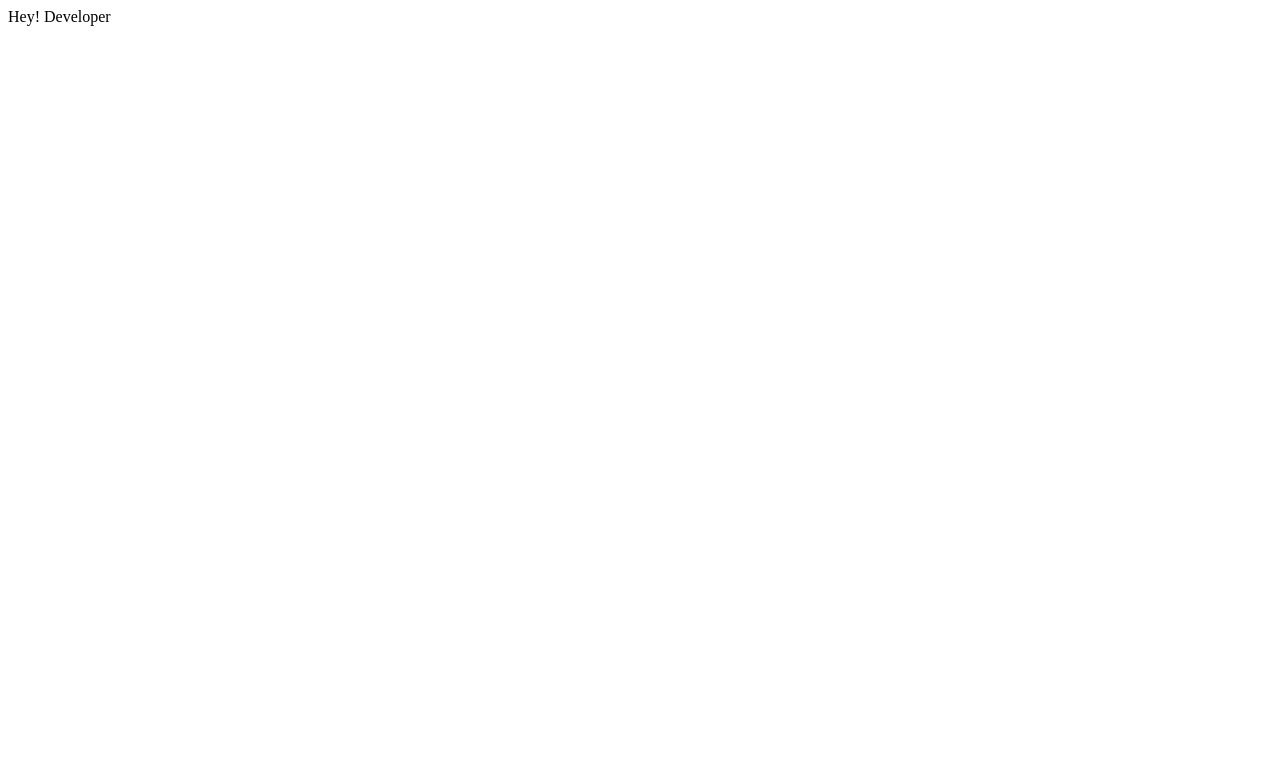
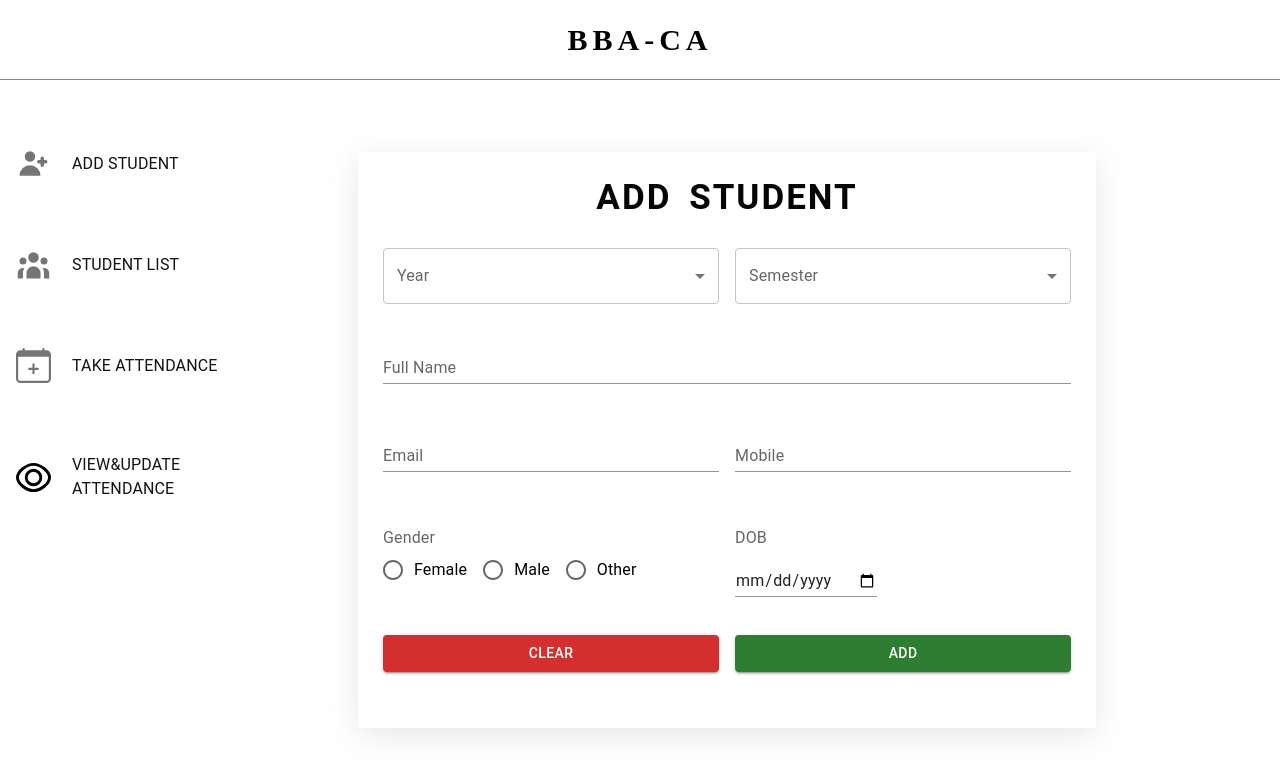
Before and after one commit to omkar2120/college-project, a React (Create React App) app in the folder frontend/: page / in a window 1280 px wide. Shown: the top 774 px of the page. Built offline with nearby package versions, Linux system fonts and the light colour scheme.

Commit message:
Add new student component and student manage page Added in frontend

```diff
--- /dev/null
+++ b/frontend/src/App.css
@@ -0,0 +1,9 @@
+* {
+  margin: 0%;
+  padding: 0%;
+  box-sizing: border-box;
+}
+.app {
+  height: 100vh;
+  /* background-color: antiquewhite; */
+}
--- a/frontend/src/App.js
+++ b/frontend/src/App.js
@@ -1,7 +1,16 @@
 import React from 'react';
-
+// import Header from './global/component/Header';
+import ManageStudent from './teacher/pages/ManageStudent';
+import {BrowserRouter,Routes,Route} from "react-router-dom"
+import "./App.css"
 function App() {
-  return <div>Hey! Developer</div>;
+  return <div className='app'>
+    <BrowserRouter>
+  <Routes>
+      <Route path="/" element={<ManageStudent/>}/>
+  </Routes>
+  </BrowserRouter>
+  </div>;
 }
 
 export default App;
--- /dev/null
+++ b/frontend/src/global/component/Header.css
@@ -0,0 +1,13 @@
+.header {
+  height: 10%;
+  display: grid;
+  align-items: center;
+  justify-content: space-around;
+  /* background-color: aquamarine; */
+  border-bottom: 1px solid rgba(0, 0, 0, 0.473);
+}
+.header h3 {
+  letter-spacing: 5px;
+  font-size: 30px;
+  font-weight: bold;
+}
--- a/frontend/src/global/component/Header.js
+++ b/frontend/src/global/component/Header.js
@@ -1,7 +1,7 @@
 import React from 'react';
-
+import "./Header.css"
 function Header() {
-  return <div>Header</div>;
+  return <div className="header"><h3>BBA-CA</h3></div>;
 }
 
 export default Header;
--- /dev/null
+++ b/frontend/src/teacher/ManageData.js
@@ -0,0 +1,31 @@
+import {HiUserGroup,HiUserAdd} from "react-icons/hi"
+import {BsCalendarPlus} from "react-icons/bs"
+import {GrView} from "react-icons/gr"
+export const data=[
+    {
+        name:"ADD STUDENT",
+        icon:<HiUserAdd/>,
+        link:"/",
+        dropdown:[]
+    },
+    {
+        name:"STUDENT LIST",
+        icon:<HiUserGroup/>,
+        link:false,
+        dropdown:["1st Year","2nd Year","3rd Year"]
+    },
+    {
+        name:"TAKE ATTENDANCE",
+        icon:<BsCalendarPlus/>,
+        link:false,
+        dropdown:["1st Year","2nd Year","3rd Year"]
+
+    },
+    {
+        name:"VIEW&UPDATE ATTENDANCE",
+        icon:<GrView/>,
+        link:false,
+        dropdown:["1st Year","2nd Year","3rd Year"]
+
+    }
+]
--- /dev/null
+++ b/frontend/src/teacher/component/AddStudent.jsx
@@ -0,0 +1,78 @@
+import React from 'react';
+import { Container,FormControl ,FormGroup,Box,Typography,Grid,TextField,Radio,FormControlLabel,RadioGroup,FormLabel,MenuItem,Select,InputLabel,Button} from '@mui/material';
+import { fontSize } from '@mui/system';
+function AddStudent() {
+
+  return  <div style={{width:"90%",height:"80%"}} className='addContainer'>
+<Typography component="h3"
+            variant="h2"
+            style={{ textAlign: "center" ,wordSpacing:"7px" ,textTransform:"uppercase" ,fontSize:"35px",fontWeight:"bolder" ,color:"#060606"}}>
+                Add Student
+</Typography>
+<Grid container spacing={2} style={{marginTop:"2%"}}>
+<Grid item lg="6" md="12">
+<FormControl fullWidth>
+  <InputLabel>Year</InputLabel>
+  <Select
+    label="Year"
+  >
+    <MenuItem value={1}>First</MenuItem>
+    <MenuItem value={2}>Second</MenuItem>
+    <MenuItem value={3}>Third</MenuItem>
+  </Select>
+</FormControl></Grid>
+    <Grid item lg="6" md="12"><FormControl fullWidth>
+  <InputLabel>Semester</InputLabel>
+  <Select
+    label="Semester"
+  >
+    <MenuItem value={1}>SEM-1</MenuItem>
+    <MenuItem value={2}>SEM-2</MenuItem>
+    <MenuItem value={3}>SEM-3</MenuItem>
+  </Select>
+</FormControl>
+    </Grid>
+
+
+    <Grid item lg="12" md="12">
+    <TextField size="Normal" margin='normal'  label="Full Name" variant="standard" fullWidth style={{color:'black',fontWeight:"bold"}}/>
+    </Grid>
+    <Grid item lg="6" md="12">
+    <TextField margin='normal'  label="Email" variant="standard" fullWidth style={{color:'black',fontWeight:"bold"}}/></Grid>
+    <Grid item lg="6" md="12">
+    <TextField margin='normal'  label="Mobile" variant="standard" fullWidth style={{color:'black',fontWeight:"bold"}}/>
+    </Grid>
+    <Grid item lg="12" md="12">
+        <Grid container  spacing={2} style={{marginTop:"2%"}}>
+    <Grid item lg="6" md="12">
+    <FormControl>
+      <FormLabel id="demo-row-radio-buttons-group-label">Gender</FormLabel>
+      <RadioGroup
+        row
+        aria-labelledby="demo-row-radio-buttons-group-label"
+        name="row-radio-buttons-group"
+      >
+        <FormControlLabel value="female" control={<Radio />} label="Female" />
+        <FormControlLabel value="male" control={<Radio />} label="Male" />
+        <FormControlLabel value="other" control={<Radio />} label="Other" />
+      </RadioGroup>
+    </FormControl></Grid>
+    <Grid item lg="6" md="12">
+        <FormControl>
+            <FormLabel>DOB </FormLabel>
+
+    <TextField margin='normal'   variant="standard" fullWidth type="date" style={{color:'black',fontWeight:"bold"}}/>
+        </FormControl>
+    </Grid>
+    </Grid>
+    </Grid>
+    <Grid item lg="6" md="12" style={{marginTop:"2%"}}><Button fullWidth variant='contained' color="error">clear</Button></Grid>
+    <Grid item lg="6" md="12" style={{marginTop:"2%"}}><Button fullWidth variant='contained' color="success">Add</Button></Grid>
+</Grid>
+
+
+
+  </div>;
+}
+
+export default AddStudent;
--- /dev/null
+++ b/frontend/src/teacher/pages/ManageStudent.css
@@ -0,0 +1,44 @@
+.layout {
+  display: grid;
+  grid-template-columns: 20% 1fr;
+  height: calc(100vh - 10%);
+}
+.manageFunctionality {
+  /* border: 1px solid black; */
+  background-color: #fff;
+  display: flex;
+  padding: 0%;
+  height: auto;
+  /* border-right: 1px solid rgba(0, 0, 0, 0.185); */
+}
+.display {
+  display: grid;
+  grid-template-columns: 80%;
+  align-items: center;
+  justify-content: space-around;
+}
+.display h3 {
+  font-size: 25px;
+  word-spacing: 10px;
+  font-weight: bold;
+  letter-spacing: 2px;
+}
+.dropdown {
+  list-style: none;
+  /* background-color: brown; */
+}
+.dropdown li {
+  margin-top: 20px;
+}
+
+.none {
+  display: none;
+}
+.addContainer {
+  background-color: rgba(255, 255, 255, 0.918);
+  /* border: 1px solid black; */
+  display: flex;
+  flex-direction: column;
+  padding: 3%;
+  box-shadow: rgba(100, 100, 111, 0.151) 0px 7px 29px 0px;
+}
--- /dev/null
+++ b/frontend/src/teacher/pages/ManageStudent.jsx
@@ -0,0 +1,70 @@
+import React from "react";
+// import { styled } from "@mui/material/styles";
+import "./ManageStudent.css";
+import { data } from "../ManageData.js";
+import Header from "../../global/component/Header";
+import List from "@mui/material/List";
+import ListItem from "@mui/material/ListItem";
+import ListItemIcon from "@mui/material/ListItemIcon";
+import ListItemText from "@mui/material/ListItemText";
+import { useState } from "react";
+import {NavLink} from "react-router-dom"
+import AddStudent from "../component/AddStudent"
+console.log(data);
+function ManageStudent() {
+  const [dropdown, setDropdown] = useState({
+    isOpen: false,
+    key: false,
+  });
+  return (
+    <div style={{ height: "100%" }}>
+      <Header />
+      <div className="layout">
+        <div className="manageFunctionality">
+          <ul>
+            <List>
+              {data.map((d, k) => (
+                <ul>
+                  <NavLink  to={d.link?d.link:"#"} style={{textDecoration: 'none' ,color:"#141414"}}>
+                  <ListItem
+                    button
+                    key={k}
+                    className="listItm"
+                    style={{ marginTop: "50px", fontSize: "35px" }}
+                    onClick={() => {
+                      if(d.dropdown.length>0){
+                      setDropdown({ isOpen: !dropdown.isOpen, key: k });
+                    }
+                    }}
+                  >
+                    <ListItemIcon>{d.icon}</ListItemIcon>
+                    <ListItemText primary={d.name} />
+                  </ListItem>
+                  </NavLink>
+                  <ul
+                    className={
+                      dropdown.isOpen && dropdown.key === k ? "dropdown" : "none"
+                    }
+                  >
+                    {d.dropdown.map((dr) => (
+                      <ListItem button style={{textTransform:"uppercase", marginTop:"10px",fontSize: "25px"}} onClick={()=>{setDropdown({...dropdown, isOpen: !dropdown.isOpen})}}>
+                        <ListItemText>
+                          {dr}
+                        </ListItemText>
+                      </ListItem>
+                    ))}
+                  </ul>
+                </ul>
+              ))}
+            </List>
+          </ul>
+        </div>
+        <div className="display">
+          <AddStudent/>
+        </div>
+      </div>
+    </div>
+  );
+}
+
+export default ManageStudent;
```
Also changed, not shown: frontend/package.json (+11 -0 lines), frontend/src/global/component/ButtonList.jsx (added, +9 -0 lines), 1 other file (tests, documents, lock files or other folders).
